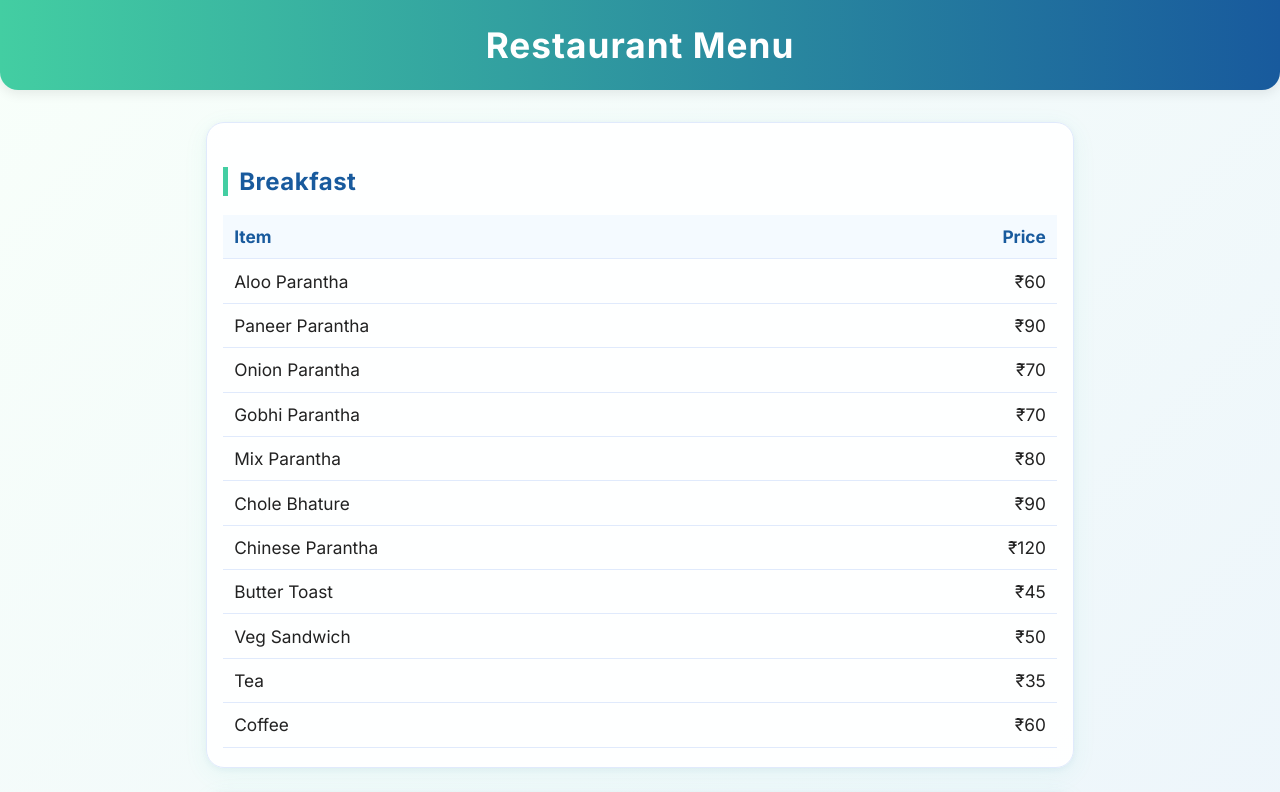
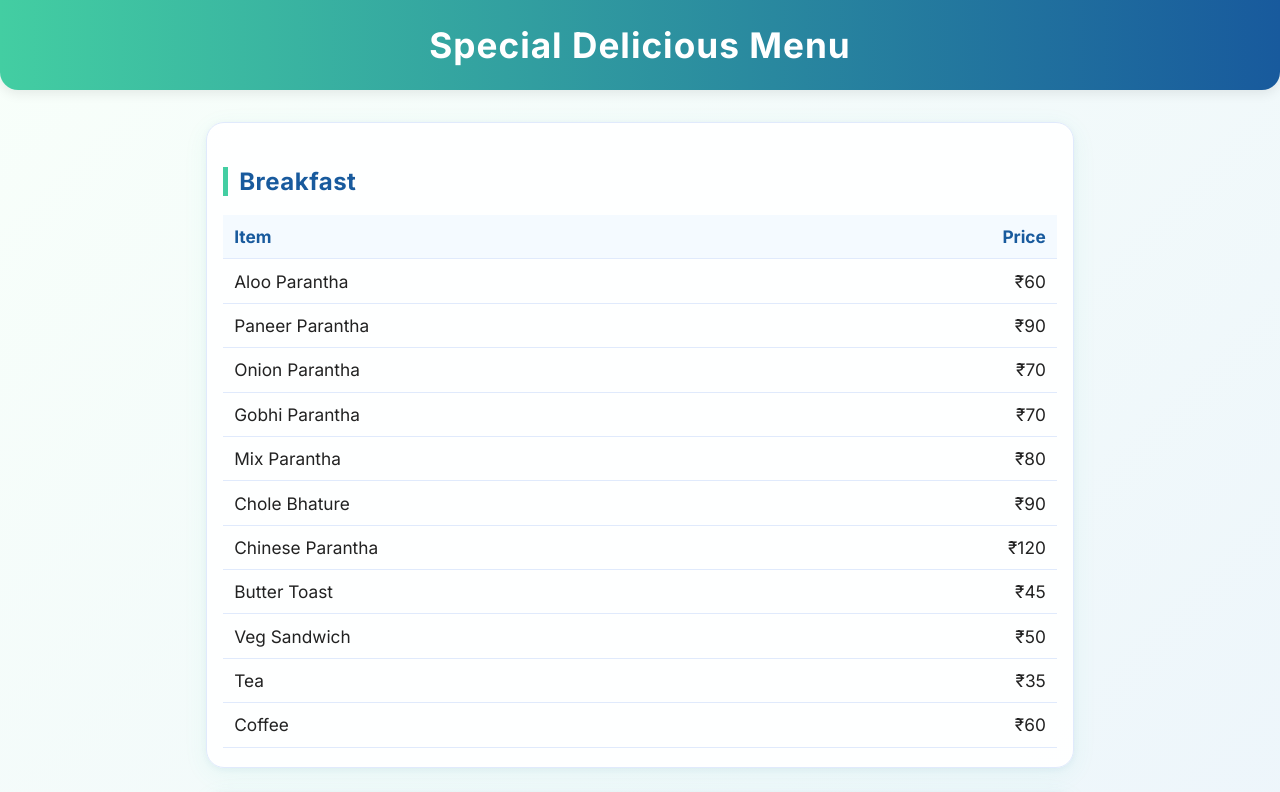
Before and after one commit to Abhishek7242/Aaranya-Homestay-Menu-Card, a plain HTML site: page index.html in a window 1280 px wide. Shown: the top 792 px of the page. Drawn offline with Linux system fonts and the light colour scheme.

Commit message:
Title changed

```diff
--- a/index.html
+++ b/index.html
@@ -3,7 +3,7 @@
   <head>
     <meta charset="UTF-8" />
     <meta name="viewport" content="width=device-width, initial-scale=1.0" />
-    <title>Restaurant Menu</title>
+    <title>Special Delicious Menu</title>
     <link
       href="https://fonts.googleapis.com/css2?family=Inter:wght@400;600;700&display=swap"
       rel="stylesheet"
@@ -305,7 +305,7 @@
     </style>
   </head>
   <body>
-    <header>Restaurant Menu</header>
+    <header>Special Delicious Menu</header>
     <main>
       <section>
         <h2>Breakfast</h2>
```
